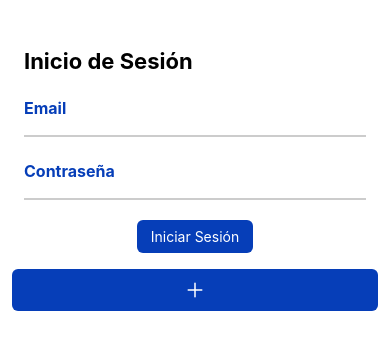
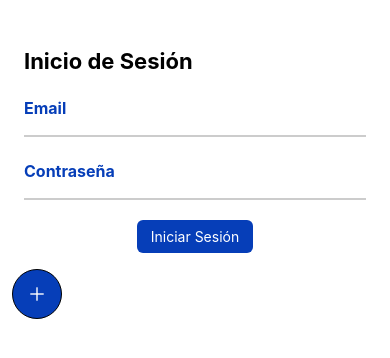
Before and after one commit to LuisEQ/ExamenT, a React Native app: screen / in a window 390 px wide. Shown: the top 358 px of the page. Built offline with nearby package versions, Linux system fonts and the light colour scheme.

Commit message:
Auth button sends to ListScreen

```diff
--- a/App.js
+++ b/App.js
@@ -2,15 +2,21 @@ import { StatusBar } from "expo-status-bar";
 import { useState } from "react";
 import { StyleSheet, Text, View, SafeAreaView } from "react-native";
 import AuthScreen from "./screens/AuthScreen";
+import ListScreen from "./screens/ListScreen";
 
 export default function App() {
   const [authValid, setAuthValid] = useState(false);
 
+  let screen = <AuthScreen onValid={authValidHandler} />;
   function authValidHandler() {
     setAuthValid(true);
   }
-
-  let screen = <AuthScreen onValid={authValidHandler} />;
+  function onAuthSuccesfull() {
+    screen = <ListScreen />;
+  }
+  if(authValid){
+    onAuthSuccesfull();
+  }
   return (
     <View style={styles.container}>
       <StatusBar style="auto" />
--- a/components/ui/buttons/IconButton.js
+++ b/components/ui/buttons/IconButton.js
@@ -2,19 +2,21 @@ import { Pressable, StyleSheet, View, Platform } from "react-native";
 import { Ionicons } from "@expo/vector-icons";
 import Colors from "../../../constants/Colors";
 
-function IconButton() {
+function IconButton({onPress}) {
   return (
     <View>
       <Pressable
-        android_ripple={{ color: "#ccc" }}
+        android_ripple={{ color: Colors.primary200 }}
         style={({ pressed }) =>
           pressed
             ? [styles.buttonInnerContainer, styles.pressed]
             : styles.buttonInnerContainer
         }
+        onPress={onPress}
       >
         <View style={styles.iconContainer}>
-          <Ionicons name="add" size={24} color={'white'} />
+
+        <Ionicons name="add" size={22} color={"white"} />
         </View>
       </Pressable>
     </View>
@@ -27,7 +29,6 @@ const styles = StyleSheet.create({
   buttonContainer: {
     justifyContent: "center",
     alignItems: "center",
-        overflow: Platform.OS === "android" ? "hidden" : "visible",
   },
   buttonInnerContainer: {
     backgroundColor: Colors.primary500,
@@ -37,12 +38,19 @@ const styles = StyleSheet.create({
     paddingHorizontal: 14,
     marginVertical: 8,
     borderRadius: 6,
+    alignItems: "center",
+    justifyContent: "center",
+    borderWidth: 1,
+    borderRadius: 25,
+    width: 50,
+    height: 50,
   },
   pressed: {
     opacity: 0.5,
   },
-      iconContainer: {
-        alignItems: "center",
-        justifyContent: "center",
-      },
+  iconContainer:{
+    justifyContent: 'center',
+    alignItems: 'center',
+    overflow: Platform.OS === "android" ? "hidden" : "visible",
+  }
 });
--- a/components/ui/buttons/PrimaryButton.js
+++ b/components/ui/buttons/PrimaryButton.js
@@ -1,16 +1,17 @@
 import { Pressable, StyleSheet, View, Text, Platform } from "react-native";
 import Colors from "../../../constants/Colors";
 
-function PrimaryButton({ children }) {
+function PrimaryButton({ children, onPress }) {
   return (
     <View style={styles.buttonContainer}>
       <Pressable
-        android_ripple={{ color: "#ccc" }}
+        android_ripple={{ color: Colors.primary200 }}
         style={({ pressed }) =>
           pressed
             ? [styles.buttonInnerContainer, styles.pressed]
             : styles.buttonInnerContainer
         }
+        onPress={onPress}
       >
         <View style={styles.buttonTitle}>
           <Text style={styles.title}>{children}</Text>
@@ -26,7 +27,6 @@ const styles = StyleSheet.create({
   buttonContainer: {
     justifyContent: "center",
     alignItems: "center",
-    overflow: Platform.OS === "android" ? "hidden" : "visible",
   },
   buttonInnerContainer: {
     backgroundColor: Colors.primary500,
@@ -36,6 +36,7 @@ const styles = StyleSheet.create({
     paddingHorizontal: 14,
     marginVertical: 8,
     borderRadius: 6,
+    overflow: Platform.OS === "android" ? "hidden" : "visible",
   },
   pressed: {
     opacity: 0.5,
--- a/constants/Colors.js
+++ b/constants/Colors.js
@@ -1,5 +1,6 @@
 const Colors ={
     primary500: "#063eb8",
+    primary200: "#2966e9",
 
 
 }
--- a/screens/AuthScreen.js
+++ b/screens/AuthScreen.js
@@ -6,6 +6,9 @@ import UserInputField from "../components/ui/UserInputField";
 import Title from "../components/ui/Title";
 
 function AuthScreen({ onValid }) {
+    function onValidAuth(){
+        {onValid()}
+    }
   return (
     <View>
         <View style={styles.titleContainer}>
@@ -13,7 +16,7 @@ function AuthScreen({ onValid }) {
         </View>
       <UserInputField>Email</UserInputField>
       <UserInputField>Contraseña</UserInputField>
-      <PrimaryButton>Iniciar Sesión</PrimaryButton>
+      <PrimaryButton onPress={onValidAuth}>Iniciar Sesión</PrimaryButton>
       <IconButton />
     </View>
   );
--- a/screens/ListScreen.js
+++ b/screens/ListScreen.js
@@ -1,6 +1,12 @@
-import { StyleSheet, View } from "react-native";
+import { StyleSheet, View, Text } from "react-native";
 
-function ListScreen() {}
+function ListScreen() {
+    return (
+        <View>
+            <Text> HOLA MUNDO</Text>
+        </View>
+    )
+}
 
 export default ListScreen;
 
```
Lines whose indentation alone changed are shown as unchanged.
